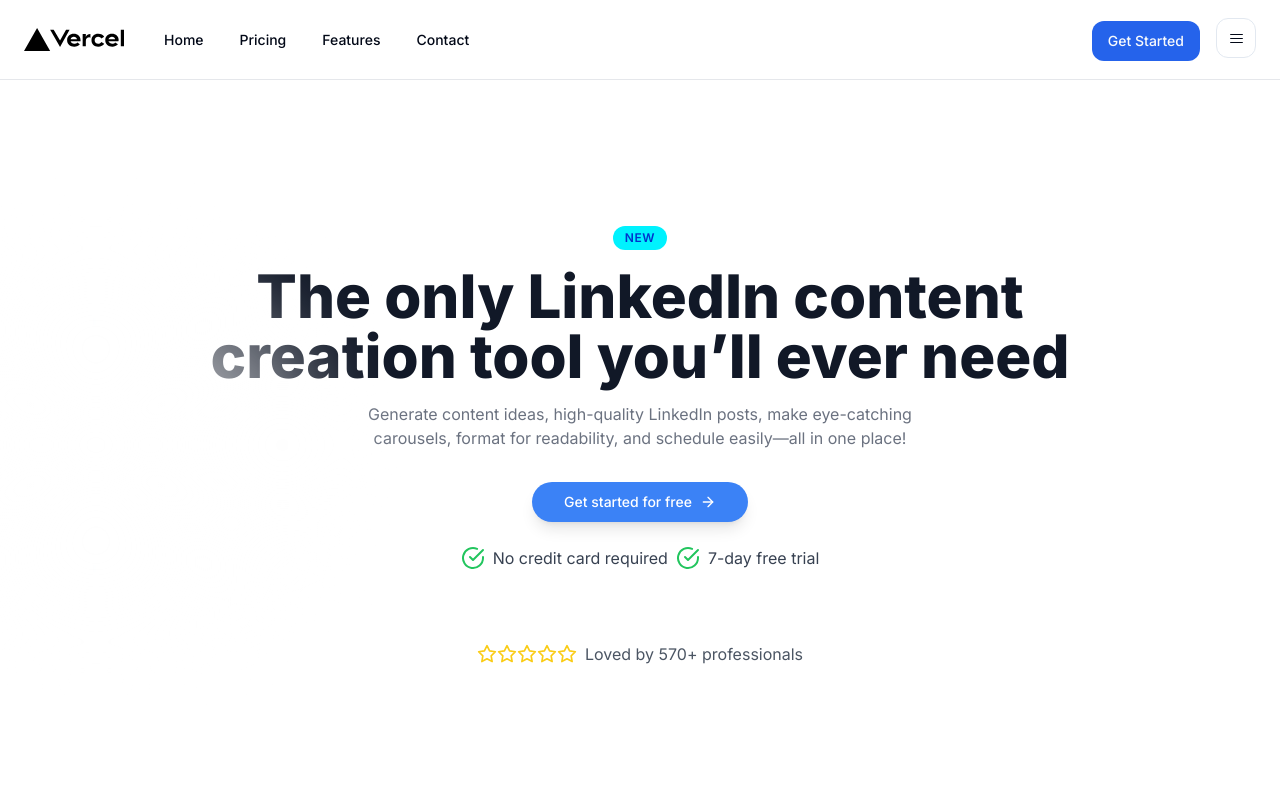
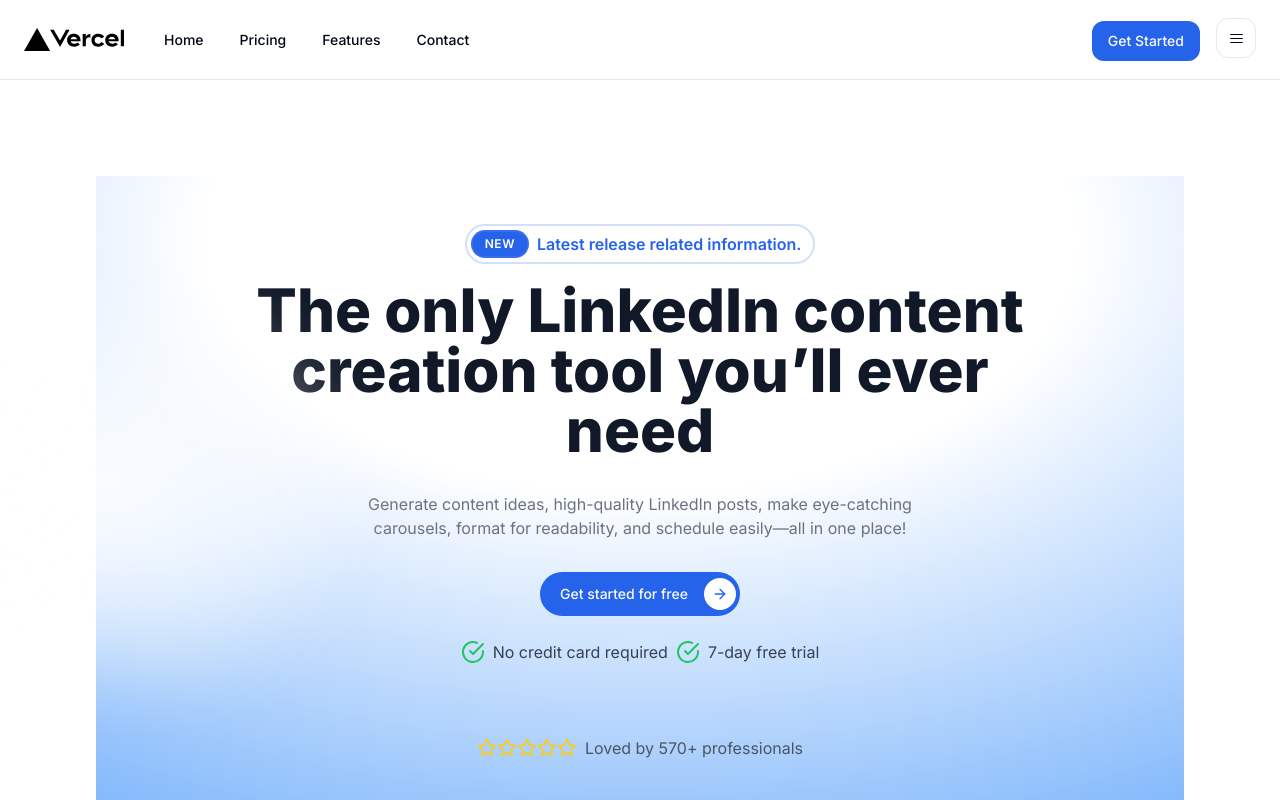
Before and after one commit to feibiss/nxtbase-landing-page, a Next.js app in the folder landing-1/: page / in a window 1280 px wide. Shown: the top 800 px of the page. Built offline with nearby package versions, Linux system fonts and the light colour scheme.

Commit message:
Style : Minor changes to hero

```diff
--- a/landing-1/src/components/containers/hero.tsx
+++ b/landing-1/src/components/containers/hero.tsx
@@ -1,22 +1,35 @@
-import { Button } from "@/components/ui/button";
 import { Avatar } from "@/components/ui/avatar";
+import { Button } from "../ui/button";
 
 export default function Hero() {
   return (
-    <div className="bg-white text-center p-12">
-      <div className="inline-block bg-[#00f2fe] text-[#0033cc] rounded-full px-3 py-1 text-xs font-semibold uppercase tracking-wider">
-        New
+    <div className="text-center p-12 flex flex-col items-center justify-center">
+      <div className="absolute inset-0 -z-10 h-full w-full bg-white [background:radial-gradient(100%_100%_at_50%_10%,#fff_40%,#60a5fa_120%)]"></div>
+      <div className="w-fit flex items-center justify-center rounded-full p-1 gap-2 border-2 border-primary/20">
+        <div className="inline-block bg-primary text-white border-2 border-indigo-400/20 rounded-full px-3 py-1 text-xs font-semibold uppercase tracking-wider">
+          New
+        </div>
+        <p className="mr-2 text-primary font-semibold ">
+          Latest release related information.
+        </p>
       </div>
-      <h1 className="mt-4 text-5xl font-extrabold text-gray-900 sm:text-6xl">
+      <h1 className="mt-4 text-5xl max-w-[80%] font-extrabold text-gray-900 sm:text-6xl">
         The only LinkedIn content creation tool you’ll ever need
       </h1>
-      <p className="mt-4 max-w-xl mx-auto text-base text-gray-500">
+      <p className="mt-8 max-w-xl mx-auto text-base text-gray-500">
         Generate content ideas, high-quality LinkedIn posts, make eye-catching
         carousels, format for readability, and schedule easily—all in one place!
       </p>
-      <Button className="mt-8 bg-blue-500 text-white px-8 py-3 rounded-full shadow-lg hover:bg-blue-600 focus:outline-none focus:ring-2 focus:ring-blue-500 focus:ring-opacity-50">
-        Get started for free
-        <ArrowRightIcon className="ml-2 w-4 h-4" />
+      <Button
+        className="rounded-full bg-primary cursor-pointer mt-8 p-0"
+        size={"lg"}
+      >
+        <div className="flex w-full justify-between gap-4 items-center px-1 py-4">
+          <p className="pl-4">Get started for free</p>
+          <div className="bg-white rounded-full p-2 h-8 w-8 text-primary flex justify-center items-center">
+            <ArrowRightIcon className="w-4 h-4" />
+          </div>
+        </div>
       </Button>
       <div className="mt-6 flex justify-center space-x-2">
         <CheckCircleIcon className="w-6 h-6 text-green-500" />
@@ -32,8 +45,8 @@ export default function Hero() {
         <Avatar alt="User 5" src="/placeholder.svg?height=32&width=32" />
         <Avatar alt="User 6" src="/placeholder.svg?height=32&width=32" />
       </div>
-      <div className="mt-2 flex justify-center items-center">
-        <StarIcon className="w-5 h-5 text-yellow-400" />
+      <div className="mt-2 flex justify-center items-center group">
+        <StarIcon className="w-5 h-5 text-yellow-400 hover:fill-yellow-400" />
         <StarIcon className="w-5 h-5 text-yellow-400" />
         <StarIcon className="w-5 h-5 text-yellow-400" />
         <StarIcon className="w-5 h-5 text-yellow-400" />
```
